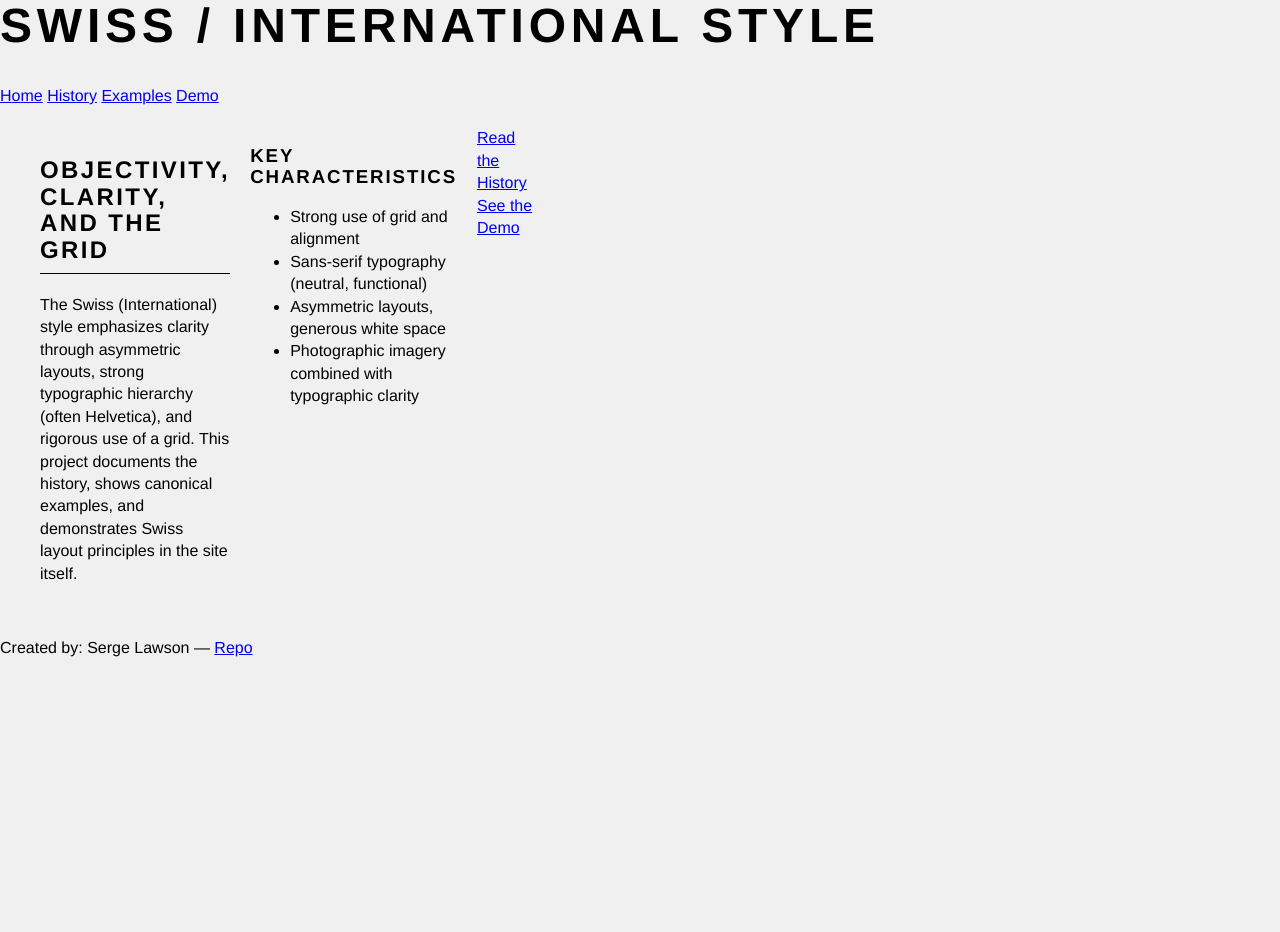
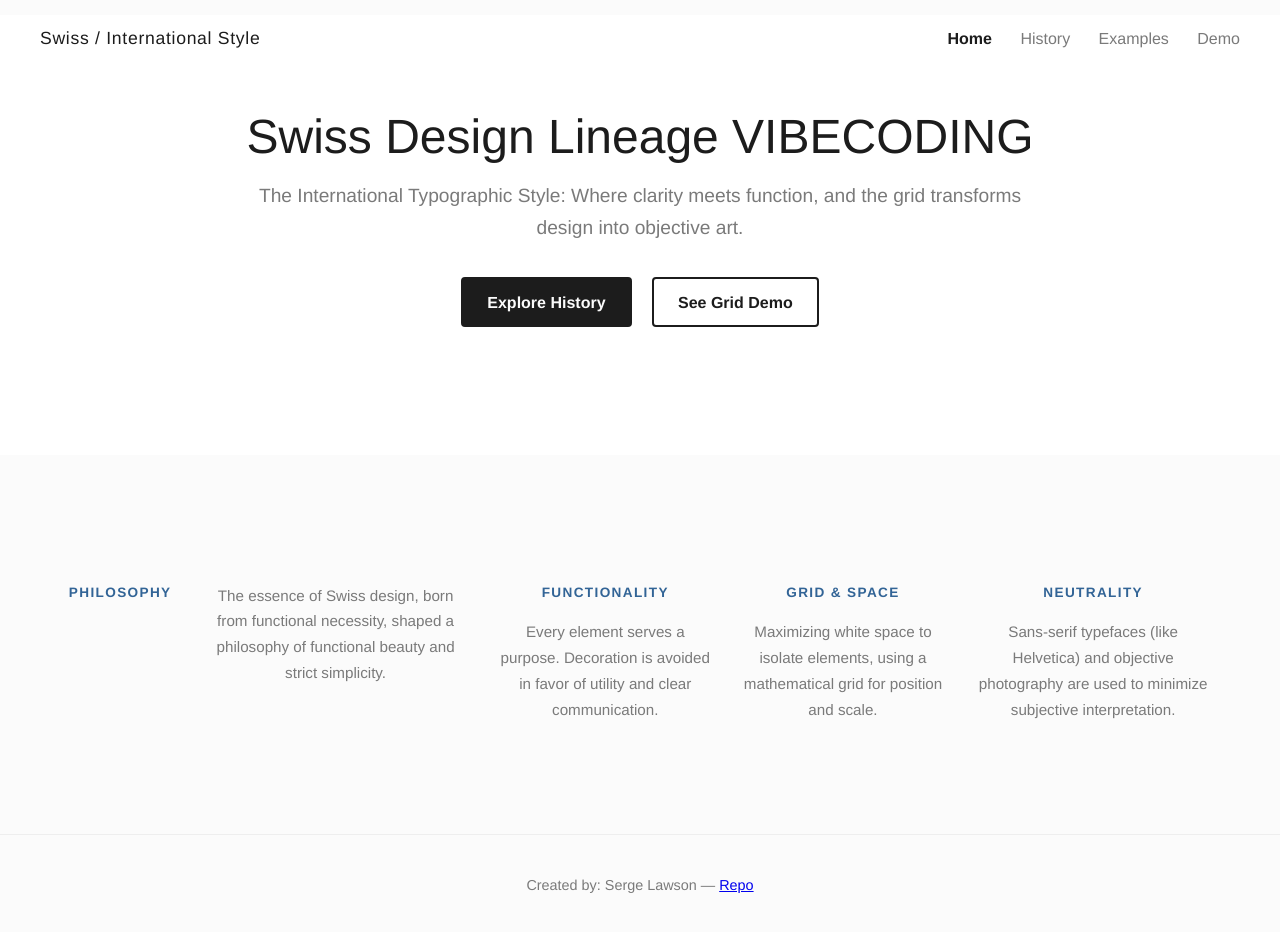
Before and after one commit to sl858/Swiss-design-vibecoding, a plain HTML site: page index.html in a window 1280 px wide. Before the commit the page ends 800 px from the top, so only its background shows below. Drawn offline with Linux system fonts and the light colour scheme.

Commit message:
Applied Nordic Minimalist aesthetic update to CSS and index.html.

```diff
--- a/css/style.css
+++ b/css/style.css
@@ -1,134 +1,101 @@
-/* style.css */
-
-/* --- Swiss Design Vibe Coding --- */
-
-:root {
-    --color-primary: #000000;
-    --color-secondary: #ff0000; /* Minimalist use of a bright accent color */
-    --color-background: #f0f0f0;
-    --font-sans: 'Helvetica Neue', Helvetica, Arial, sans-serif;
+/* Swiss / International Style CSS - Upgraded for Neo-Minimalism/Nordic Vibe */
+:root{
+  --bg:#fbfbfb; /* Slightly off-white background for softness */
+  --text:#1c1c1c; /* Softer black text */
+  --muted:#7a7a7a;
+  --accent:#326496; /* A subtle, cool blue for a modern accent */
+  --pad:1.5rem;
+  --maxwidth:1200px;
+  --sans: "Helvetica Neue", Arial, sans-serif;
+  --gutter:32px; /* Increased gutter for more breathing room */
+}
+*{box-sizing:border-box}
+html,body{height:100%}
+body{
+  margin:0;
+  font-family:var(--sans);
+  color:var(--text);
+  background:var(--bg);
+  line-height:1.7; /* Increased line-height for readability */
 }
 
-body {
-    font-family: var(--font-sans);
-    line-height: 1.4;
-    color: var(--color-primary);
-    background-color: var(--color-background);
-    margin: 0;
-    padding: 0;
+/* HEADER & NAVIGATION (Minimalist, subtle separation) */
+.site-header{
+  border-bottom:1px solid #eeeeee; /* Lighter border */
+  padding:var(--pad);
 }
+.header-inner{max-width:var(--maxwidth); margin:0 auto; display:flex; align-items:center; justify-content:space-between;}
+.title{font-weight:400; margin:0; font-size:1.1rem; letter-spacing:0.04em;} /* Lighter font weight */
+.main-nav a{margin-left:1.5rem; text-decoration:none; color:var(--muted); font-weight:400; transition: color 0.2s;}
+.main-nav a:hover{color:var(--text);}
+.main-nav a.active{color:var(--text); font-weight:600;}
 
-/* Grid-based Layout */
-.container {
-    max-width: 1200px;
-    margin: 0 auto;
-    padding: 20px;
-    display: grid;
-    /* Simple 12-column conceptual grid */
-    grid-template-columns: repeat(12, 1fr);
-    gap: 20px;
+/* MAIN CONTENT */
+.container{max-width:var(--maxwidth); margin:4rem auto; padding:0 calc(var(--pad) * 1.2);}
+
+/* LEAD SECTION (The big, centered text like "Nordic Minimalism") */
+.lead-center{
+    text-align: center;
+    padding: 6rem 0 8rem;
+    background-color: #ffffff; /* White block for contrast */
+    margin-top: -4rem; /* Pull up to hide margin above */
 }
+.lead-center h2{font-size:3rem; margin:0 0 1rem 0; font-weight:400; line-height:1.1;}
+.lead-center p{max-width:800px; margin:0 auto 2rem auto; color:var(--muted); font-size:1.2rem;}
 
-/* Typography and Hierarchy */
-h1, h2, h3 {
-    font-weight: 700;
+/* FEATURE GRID (The three-column section below the main text) */
+.grid-features{
+    display: flex;
+    justify-content: space-around;
+    gap: var(--gutter);
+    text-align: center;
+    margin-top: 3rem;
+    padding-top: 3rem;
+}
+.grid-features div {
+    max-width: 30%;
+}
+.grid-features h3{
     text-transform: uppercase;
+    font-size: 0.85rem;
     letter-spacing: 0.1em;
-    line-height: 1.1;
+    color: var(--accent);
+    margin-bottom: 0.5rem;
 }
+.grid-features p{
+    font-size: 0.95rem;
+    color: var(--muted);
+}
+.grid-features ul{display:none;} /* Hiding the old bullet list */
 
-h1 {
-    font-size: 3em;
-    color: var(--color-primary);
-    grid-column: 1 / span 8; /* Asymmetrical placement */
-    margin-top: 0;
+/* BUTTONS (Slightly rounded and clean) */
+.cta{margin-top:2rem; text-align:center;}
+.btn{display:inline-block; background:var(--text); color:var(--bg); border:2px solid var(--text); padding:.6rem 1.5rem; border-radius:4px; text-decoration:none; font-weight:600; margin:0 0.5rem; transition: background 0.2s, color 0.2s;}
+.btn.outline{background:transparent; color:var(--text); border-color:var(--text);}
+.btn.outline:hover{background:var(--text); color:var(--bg);}
+
+/* FOOTER */
+.site-footer{border-top:1px solid #eeeeee; margin-top:6rem; padding:1.5rem 0; text-align:center; font-size:.9rem; color:var(--muted); margin-bottom:0;}
+
+/* GALLERY & DEMO (Keeping the existing structural CSS for these pages) */
+.swiss-gallery{display:grid; grid-template-columns:repeat(auto-fit, minmax(280px,1fr)); gap:24px; margin-top:2rem;}
+.swiss-figure{display:flex; flex-direction:column; gap:8px; align-items:flex-start;}
+.photo{width:100%; height:auto; border:1px solid #f0f0f0; box-shadow:0 10px 30px rgba(0,0,0,0.02); border-radius:4px;}
+.figcaption{font-size:0.95rem; color:var(--muted); line-height:1.4;}
+
+/* Demo editorial grid */
+/* Minimal changes to keep the strict grid demonstration */
+.editorial-grid{display:grid; grid-template-columns:180px 1fr 320px; gap:var(--gutter); align-items:start; margin-top:2rem;}
+.col-left{color:var(--muted); font-size:.95rem;}
+.col-main .big-heading{font-size:2.2rem; margin:0 0 1.5rem 0; font-weight:700; line-height:1.1;}
+.col-image .img-sample{width:100%; height:auto; border-radius:4px;}
+
+/* responsive */
+@media (max-width:900px){
+  .editorial-grid{grid-template-columns:1fr; gap:16px;}
+  .header-inner{flex-direction:column; align-items:flex-start; gap:12px;}
+  .lead-center{padding: 4rem 1rem 5rem;}
+  .lead-center h2{font-size:2.2rem;}
+  .grid-features{flex-direction:column; gap:3rem; padding:1rem;}
+  .grid-features div {max-width: 100%;}
 }
-
-h2 {
-    font-size: 1.5em;
-    grid-column: 1 / span 12;
-    padding-bottom: 10px;
-    border-bottom: 1px solid var(--color-primary);
-    margin-top: 30px;
-}
-
-p, ul {
-    font-size: 1em;
-    grid-column: 1 / span 6; /* Content width on the grid */
-}
-
-/* Navigation and Accent */
-.nav {
-    grid-column: 10 / span 3; /* Separate, asymmetric navigation placement */
-    text-align: right;
-    padding-top: 10px;
-}
-
-.nav a {
-    text-decoration: none;
-    color: var(--color-primary);
-    margin-left: 20px;
-    font-weight: 500;
-    text-transform: uppercase;
-}
-
-.nav a:hover {
-    color: var(--color-secondary);
-}
-
-/* Demonstration Section - "The Poster" */
-.demonstration {
-    grid-column: 1 / span 12;
-    background-color: white;
-    padding: 40px;
-    box-shadow: 2px 2px 5px rgba(0,0,0,0.1);
-    display: flex;
-    justify-content: space-between;
-    align-items: flex-start;
-}
-
-.poster-text {
-    width: 60%;
-}
-
-.poster-element {
-    width: 30%;
-    text-align: center;
-    border: 5px solid var(--color-secondary); /* Accent color usage */
-    padding: 20px 0;
-}
-
-.poster-element h3 {
-    margin: 0;
-    font-size: 2em;
-}
-
-.poster-element span {
-    display: block;
-    font-size: 6em;
-    font-weight: 900;
-    color: var(--color-secondary);
-    line-height: 1;
-}
-
-/* History Specific Layout */
-.history-section {
-    grid-column: 1 / span 12;
-    display: grid;
-    grid-template-columns: repeat(12, 1fr);
-    gap: 20px;
-}
-
-.history-section h3 {
-    grid-column: 1 / span 3;
-    font-size: 1.2em;
-    color: var(--color-secondary);
-    border-right: 1px solid var(--color-primary);
-    padding-right: 10px;
-    text-align: right;
-}
-
-.history-section p {
-    grid-column: 4 / span 8;
-    margin-top: 0;
-}
--- a/index.html
+++ b/index.html
@@ -11,7 +11,7 @@
     <div class="header-inner">
       <h1 class="title">Swiss / International Style</h1>
       <nav aria-label="Main navigation" class="main-nav">
-        <a href="index.html">Home</a>
+        <a href="index.html" class="active">Home</a>
         <a href="history.html">History</a>
         <a href="examples.html">Examples</a>
         <a href="demo.html">Demo</a>
@@ -19,31 +19,45 @@
     </div>
   </header>
 
-  <main class="container" id="main">
-    <section class="lead" aria-labelledby="lead-title">
-      <h2 id="lead-title">Objectivity, clarity, and the grid</h2>
-      <p>The Swiss (International) style emphasizes clarity through asymmetric layouts, strong typographic hierarchy (often Helvetica), and rigorous use of a grid. This project documents the history, shows canonical examples, and demonstrates Swiss layout principles in the site itself.</p>
+  <main id="main">
+
+    <section class="lead-center" aria-labelledby="lead-title">
+      <h2 id="lead-title">Swiss Design Lineage VIBECODING</h2>
+      <p>The International Typographic Style: Where clarity meets function, and the grid transforms design into objective art.</p>
+
+      <div class="cta">
+        <a class="btn" href="history.html">Explore History</a>
+        <a class="btn outline" href="demo.html">See Grid Demo</a>
+      </div>
     </section>
 
-    <section class="grid-features" aria-labelledby="features-title">
-      <h3 id="features-title">Key characteristics</h3>
-      <ul>
-        <li>Strong use of grid and alignment</li>
-        <li>Sans-serif typography (neutral, functional)</li>
-        <li>Asymmetric layouts, generous white space</li>
-        <li>Photographic imagery combined with typographic clarity</li>
-      </ul>
-    </section>
+    <div class="container">
+      <section class="grid-features" aria-labelledby="features-title">
+        <h3 id="features-title">PHILOSOPHY</h3>
+        <p>The essence of Swiss design, born from functional necessity, shaped a philosophy of functional beauty and strict simplicity.</p>
 
-    <section class="cta">
-      <a class="btn" href="history.html">Read the History</a>
-      <a class="btn outline" href="demo.html">See the Demo</a>
-    </section>
+        <div>
+            <h3>Functionality</h3>
+            <p>Every element serves a purpose. Decoration is avoided in favor of utility and clear communication.</p>
+        </div>
+
+        <div>
+            <h3>Grid & Space</h3>
+            <p>Maximizing white space to isolate elements, using a mathematical grid for position and scale.</p>
+        </div>
+
+        <div>
+            <h3>Neutrality</h3>
+            <p>Sans-serif typefaces (like Helvetica) and objective photography are used to minimize subjective interpretation.</p>
+        </div>
+      </section>
+    </div>
+
   </main>
 
   <footer class="site-footer" role="contentinfo">
     <div class="footer-inner">
-      <p>Created by: Serge Lawson — <a href="https://github.com/YOUR_USERNAME/swiss_design_lineage_vibecoding" target="_blank" rel="noopener">Repo</a></p>
+      <p>Created by: Serge Lawson — <a href="https://github.com/sl858/Swiss-design-vibecoding" target="_blank" rel="noopener">Repo</a></p>
     </div>
   </footer>
 </body>
```
